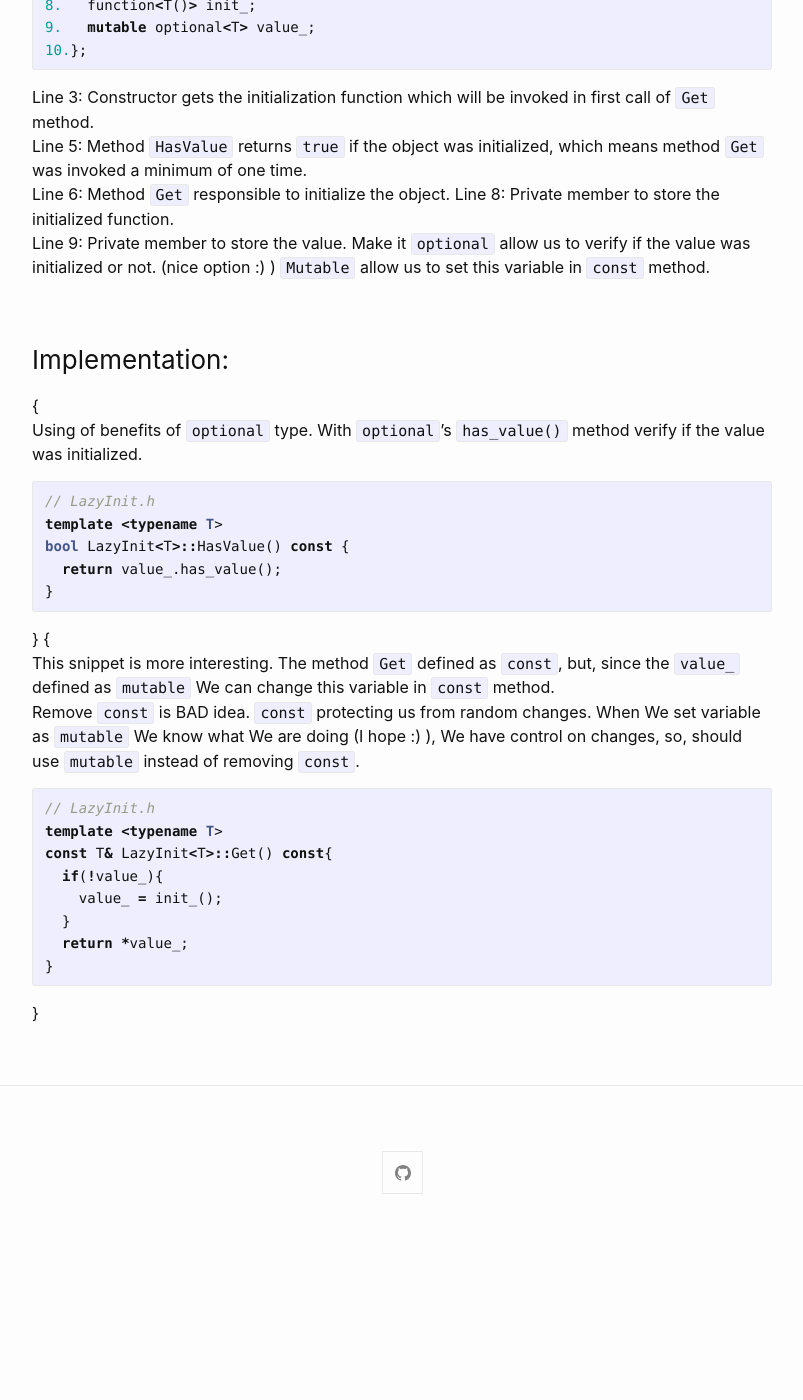
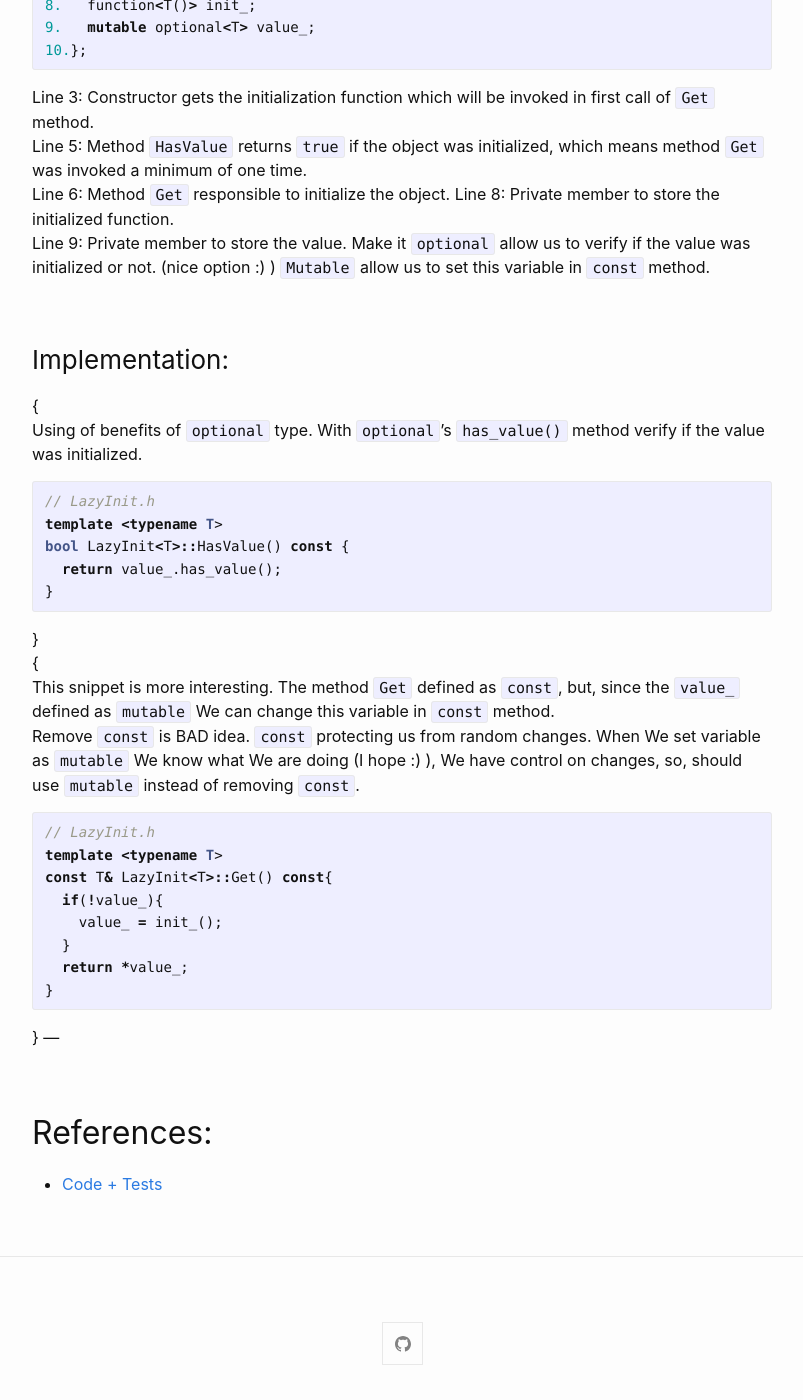
Before and after one commit to ivalery111/ivaleryz.github.io, a Jekyll site: the page built from _posts/2021-02-27-cpp-lazy-init.md, in a window 1280 px wide and 1400 px high, scrolled down 861 px. Shown: the whole window, without its empty margins (238-1041 px from the left). Built offline with Jekyll 4.4.1, drawn with Linux system fonts in a browser that asks for light colours; before the commit the page ends 2090 px from its top, so only the background shows below that.

Commit message:
feat(post/cpp-lazy): add reference section

````diff
--- a/_posts/2021-02-27-cpp-lazy-init.md
+++ b/_posts/2021-02-27-cpp-lazy-init.md
@@ -53,3 +53,6 @@
 }
 ```
 }
+---
+## References:
+* [Code + Tests](https://github.com/ivalery111/ivaleryz.github.io/tree/master/code/2021/02/27/LazyInit)
````
